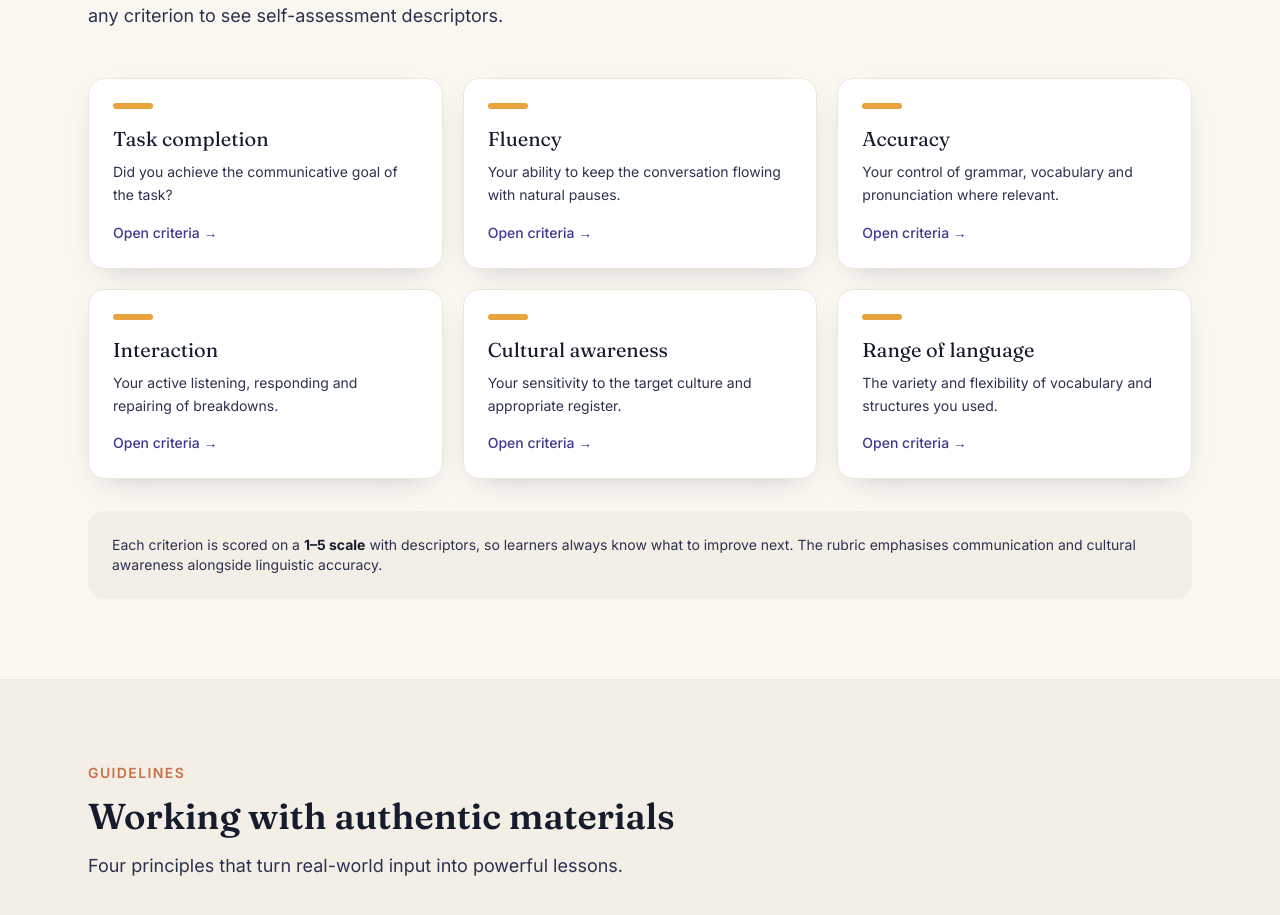
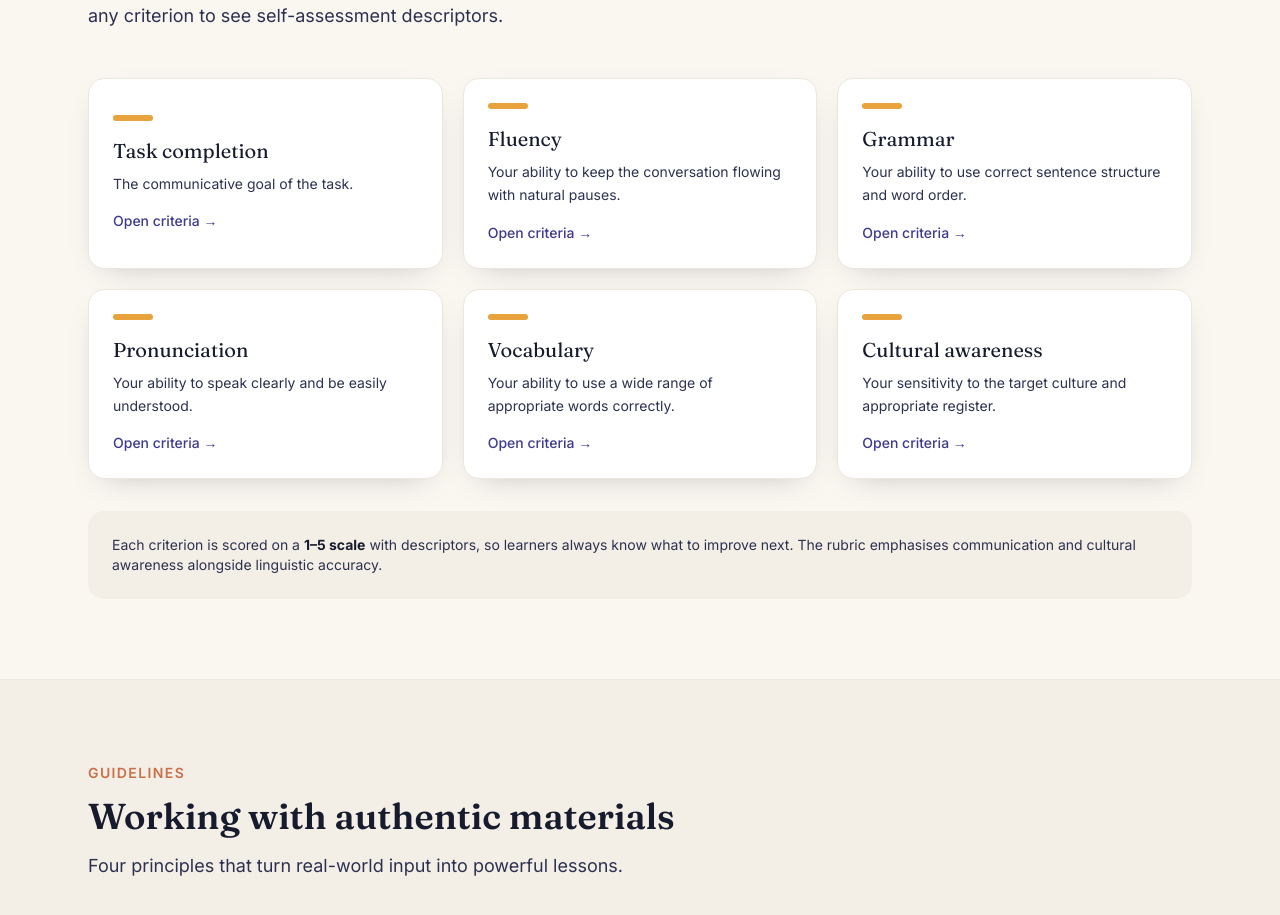
Before and after one commit to crossroads3/crossroads, a Next.js app: page / in a window 1280 px wide. Shown: the part 2485-3400 px from the top of the page. Built offline with nearby package versions, Linux system fonts and the light colour scheme.

Commit message:
Refactor assessment criteria and descriptions

```diff
--- a/components/AssessmentSection.tsx
+++ b/components/AssessmentSection.tsx
@@ -11,7 +11,7 @@ interface Criterion {
 const criteria: Criterion[] = [
   {
     name: "Task completion",
-    desc: "Did you achieve the communicative goal of the task?",
+    desc: "The communicative goal of the task.",
     self: [
       "Unable to complete any aspect of the task.",
       "Does not complete all aspects of the task.",
@@ -24,33 +24,44 @@ const criteria: Criterion[] = [
     name: "Fluency",
     desc: "Your ability to keep the conversation flowing with natural pauses.",
     self: [
-      "I spoke very slowly with many long pauses.",
-      "I spoke slowly with noticeable pauses.",
-      "My speech generally flowed with occasional pauses.",
-      "My speech was smooth with only natural pauses.",
-      "My pace was natural and effortless.",
+      "Unable to be understood.",
+      "Doesn't speak confidently.",
+      "Usually speaks confidently with and expression.",
+      "Speaks confidently with appropriate speed and expression.",
+      "Speaks language with ease, in a well-paced manner without long pauses.",
     ],
   },
   {
-    name: "Accuracy",
-    desc: "Your control of grammar, vocabulary and pronunciation where relevant.",
+    name: "Grammar",
+    desc: "Your ability to use correct sentence structure and word order.",
     self: [
-      "I made many errors that hindered communication.",
-      "I made frequent errors, but my meaning was mostly clear.",
-      "I made some errors, but my meaning was always clear.",
-      "I made only a few minor errors.",
-      "I was accurate, with only rare slips.",
+      "Unable to be understood.",
+      "Rarely makes sense when speaking language.",
+      "Makes some grammar mistakes when speaking language.",
+      "Usually says [Language] words in the correct order and makes sense when speaking language.",
+      "Always says [Language] wores in ine correct order and makes sense when speaking language.",
     ],
   },
   {
-    name: "Interaction",
-    desc: "Your active listening, responding and repairing of breakdowns.",
+    name: "Pronunciation",
+    desc: "Your ability to speak clearly and be easily understood.",
     self: [
-      "I did not respond or take turns.",
-      "I responded with difficulty.",
-      "I responded and took turns with some support.",
-      "I listened and responded well, and repaired misunderstandings.",
-      "I actively led and balanced the conversation.",
+      "Unable to be understood.",
+      "Pronounces only a few words correctly.",
+      "Consistently makes pronunciation errors.",
+      "Pronounces most words correctly.",
+      "Pronounces all words correctly.",
+    ],
+  },
+  {
+    name: "Vocabulary",
+    desc: "Your ability to use a wide range of appropriate words correctly.",
+    self: [
+      "Unable to use vocabulary in appropriate context.",
+      "Makes many mistakes when trying to use expected vocabulary.",
+      "Makes some mistakes when trying to use expected vocabulary.",
+      "Uses expected vocabulary in dialogue correctly.",
+      "Uses expected vocabulary correctly and adds interesting vocabulary to dialogue.",
     ],
   },
   {
@@ -62,17 +73,6 @@ const criteria: Criterion[] = [
       "I showed respect and some understanding of cultural norms.",
       "I understood and adapted to cultural norms.",
       "I was sensitive, adaptable and insightful about culture.",
-    ],
-  },
-  {
-    name: "Range of language",
-    desc: "The variety and flexibility of vocabulary and structures you used.",
-    self: [
-      "My vocabulary and structures were very limited.",
-      "My range was narrow and I repeated forms.",
-      "I used some variety of vocabulary and structures.",
-      "I had a good range, flexible enough for the task.",
-      "My range was wide, precise and appropriate.",
     ],
   },
 ];
```
